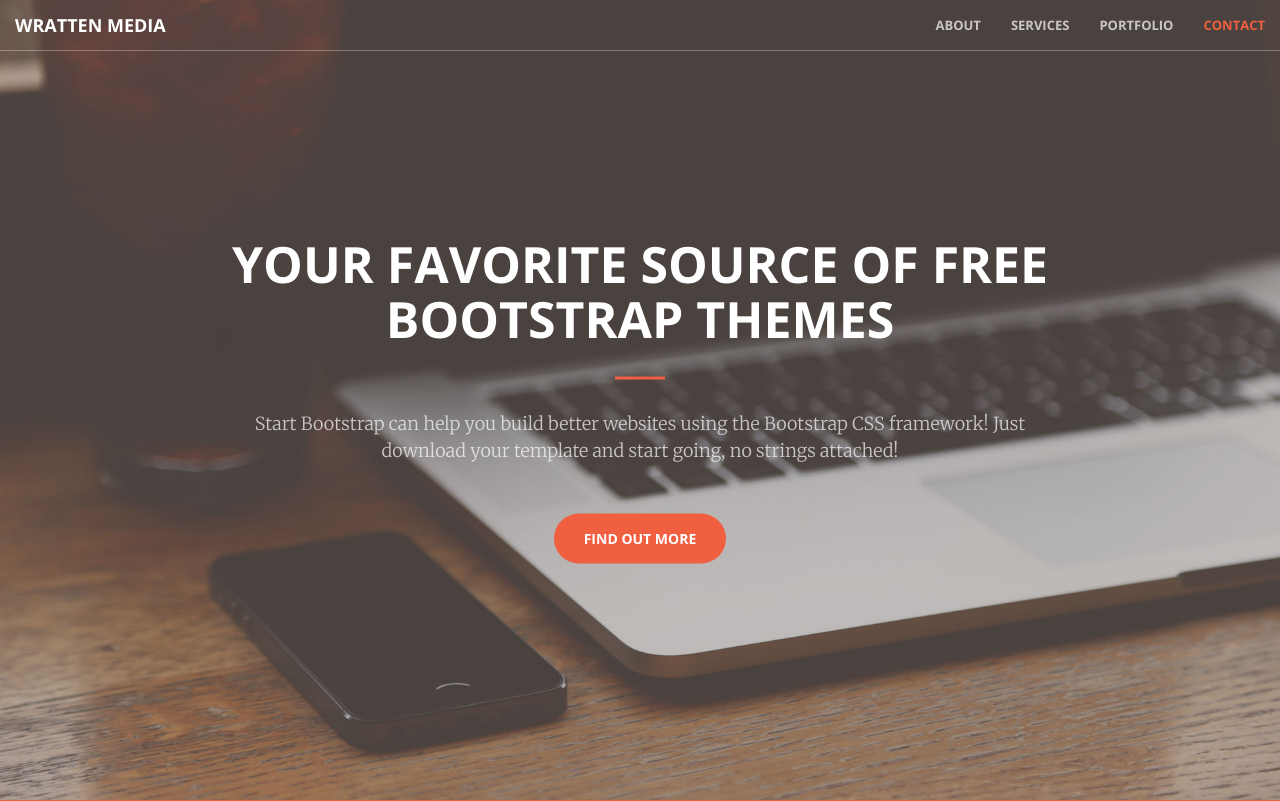
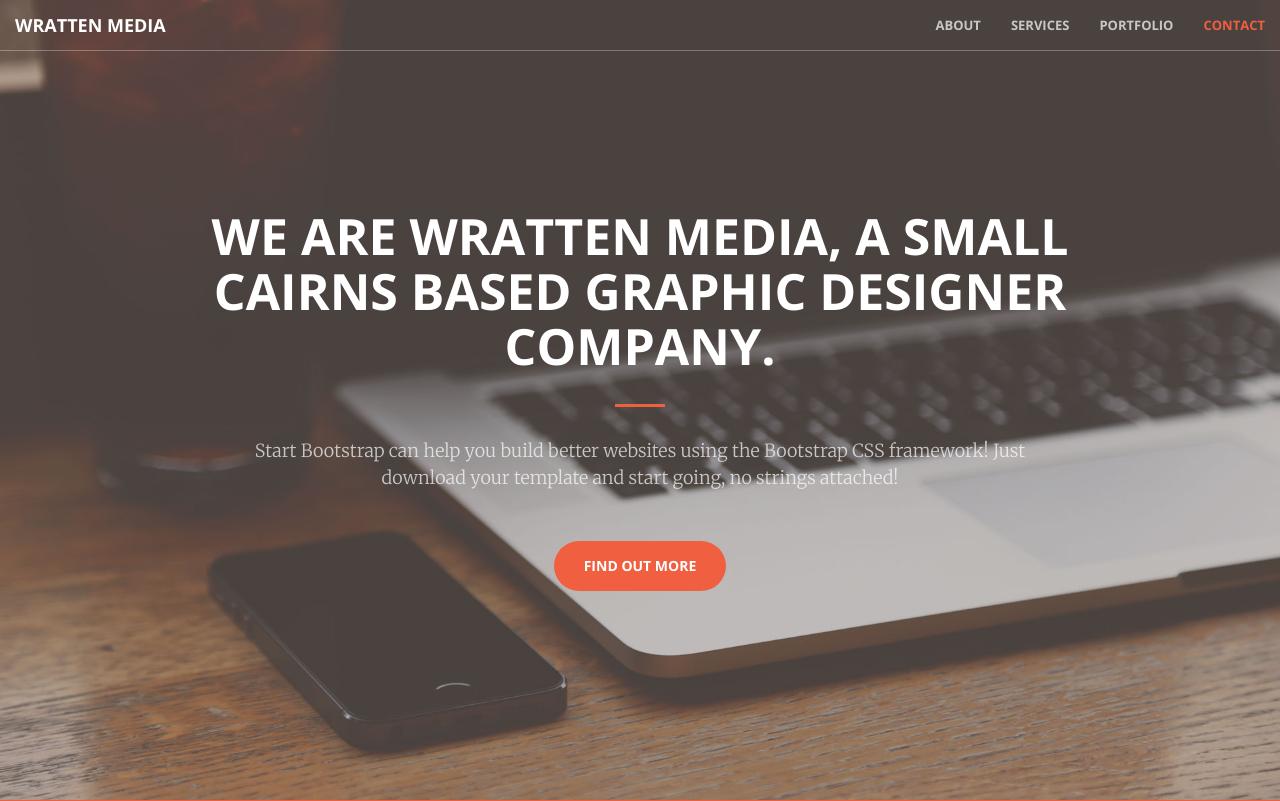
Before and after one commit to awratten/WrattenMedia, a PHP site: page / in a window 1280 px wide. Shown: the top 801 px of the page. Run offline with PHP 8.4, Linux system fonts and the light colour scheme; some libraries are stand-ins or nearby versions.

Commit message:
add heading

```diff
--- a/index.php
+++ b/index.php
@@ -71,7 +71,7 @@
     <header>
         <div class="header-content">
             <div class="header-content-inner">
-                <h1 id="homeHeading">Your Favorite Source of Free Bootstrap Themes</h1>
+                <h1 id="homeHeading">We are Wratten Media, a small Cairns based graphic designer company.</h1>
                 <hr>
                 <p>Start Bootstrap can help you build better websites using the Bootstrap CSS framework! Just download your template and start going, no strings attached!</p>
                 <a href="#about" class="btn btn-primary btn-xl page-scroll">Find Out More</a>
```
